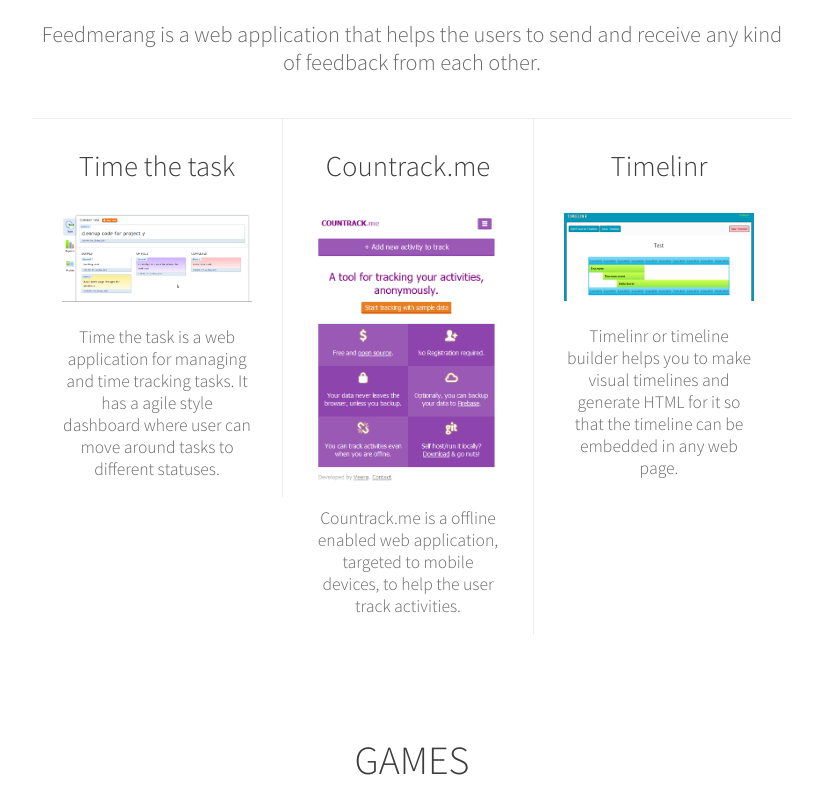
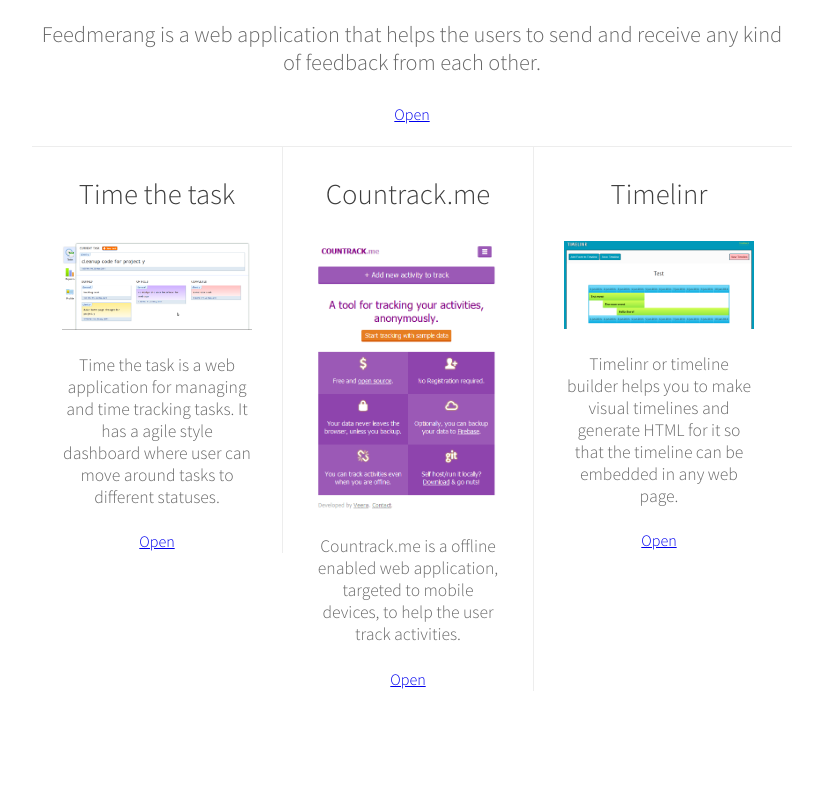
Before and after one commit to vraa/homepage, a website: page index.htm in a window 1280 px wide. Shown: the part 890-1678 px from the top of the page, without its empty margins (228-1051 px from the left). Drawn offline with Linux system fonts and the light colour scheme.

Commit message:
Add project URL as external link.

```diff
--- a/css/main.scss
+++ b/css/main.scss
@@ -114,6 +114,10 @@
 			&:last-child{
 				border-right: none;
 			}
+
+			a{
+				font-size: 1rem;
+			}
 		}
 	}
 }
--- a/index.htm
+++ b/index.htm
@@ -32,21 +32,25 @@
                         <h3>Feedmerang</h3>
                         <a href="http://feedmerang.com/" title="Feedmerang - Send and Receive feedback"><img src="img/projects/feedmerang.png" title="Feedmerang - Send and Receive feedback" alt="http://feedmerang.com"></a>
                         <p>Feedmerang is a web application that helps the users to send and receive any kind of feedback from each other.</p>
+                        <a href="http://feedmerang.com">Open</a>
                     </li>
                     <li>
                         <h3>Time the task</h3>
                         <a href="http://timethetask.appspot.com/"><img src="img/projects/timethetask.png" title="Time the task - task management in Agile style" alt="http://timethetask.appspot.com"></a>
                         <p>Time the task is a web application for managing and time tracking tasks. It has a agile style dashboard where user can move around tasks to different statuses.</p>
+                        <a href="http://timethetask.appspot.com">Open</a>
                     </li>
                     <li>
                         <h3>Countrack.me</h3>
                         <a href="http://countrack.me/"><img src="img/projects/countrack.png" title="Countrack.me" alt="http://countrack.me"></a>
                         <p>Countrack.me is a offline enabled web application, targeted to mobile devices, to help the user track activities.</p>
+                        <a href="http://countrack.me">Open</a>
                     </li>
                     <li>
                         <h3>Timelinr</h3>
                         <a href="http://timelinebuilder.appspot.com/"><img src="img/projects/timelinr.png" title="Timelinr" align="http://timelinebuilder.appspot.com"></a>
                         <p>Timelinr or timeline builder helps you to make visual timelines and generate HTML for it so that the timeline can be embedded in any web page.</p>
+                        <a href="http://timelinebuilder.appspot.com/">Open</a>
                     </li>
                 </ol>
             </article>
@@ -61,21 +65,25 @@
                        <h3>2048</h3>
                        <a href="http://veerasundar.com/2048/"><img src="img/projects/2048.png" alt="2048" title="2048"></a>
                        <p>2048 is a variation of popular 2048 game. In this version you need to match the symbol along with the number on the tile.</p>
+                       <a href="http://veerasundar.com/2048/">Open</a>
                    </li>
                    <li>
                        <h3>Brainvita</h3>
                        <a href="http://veerasundar.com/33holepegsolitaire/"><img src="img/projects/brainvita.png" alt="Brainvita" title="Brainvita"></a>
                        <p>A JavaScript implementation of the popular board game.</p>
+                       <a href="http://veerasundar.com/33holepegsolitaire/">Open</a>
                    </li>
                    <li>
                        <h3>Rock Paper Scissor Lizard Spoc</h3>
                        <a href="http://veerasundar.com/rock-paper-scissor-lizard-spoc/"><img src="img/projects/rpsls.png" alt="Rock Paper Scissor Lizard Spoc" title="Rock Paper Scissor Lizard Spoc"></a>
                        <p>JavaScript implementation of popular Rock Paper Scissor Lizard Spoc (from the Big Bang Theory).</p>
+                       <a href="http://veerasundar.com/rock-paper-scissor-lizard-spoc/">Open</a>
                    </li>
                    <li>
                        <h3>Rock Paper Scissor Bomb</h3>
                        <a href="http://veerasundar.com/rock-paper-scissors/"><img src="img/projects/rpsb.png" alt="Rock Paper Scissor Bomb" title="Rock Paper Scissor Bomb"></a>
                        <p>Another version of Rock Paper Scissor with an added twist of bomb.</p>
+                       <a href="http://veerasundar.com/rock-paper-scissors/">Open</a>
                    </li>
                 </ol>
             </article>
```
Also changed, not shown: css/main.css.
